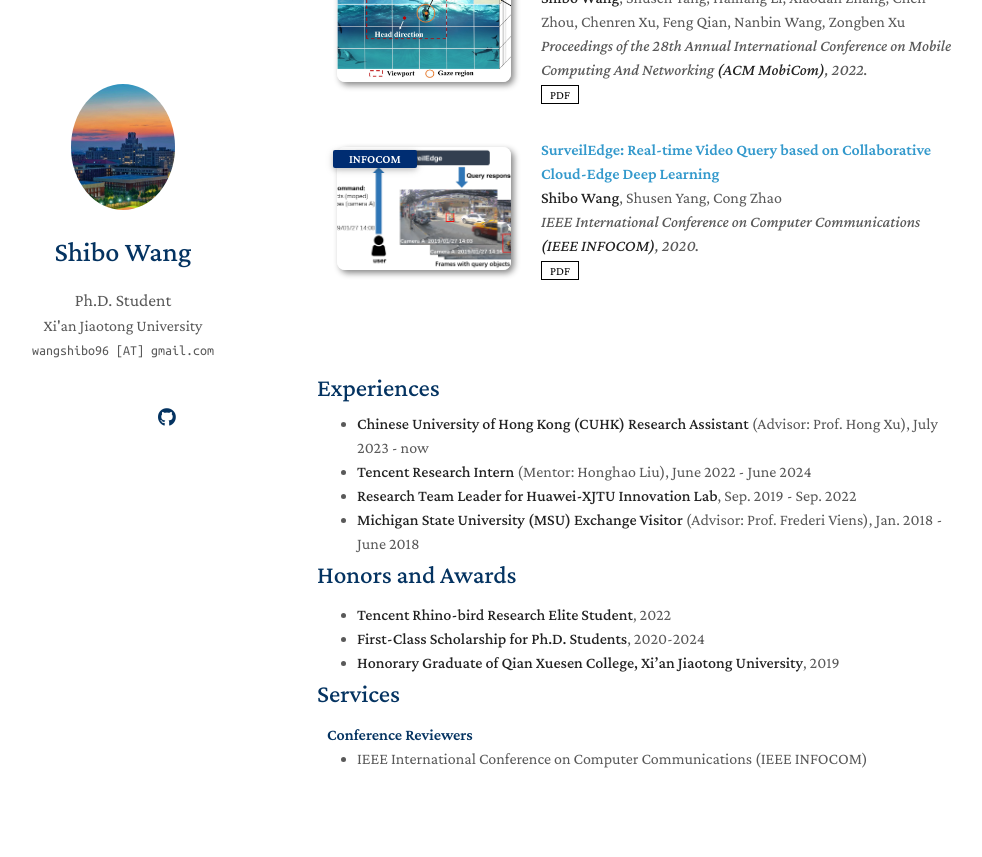
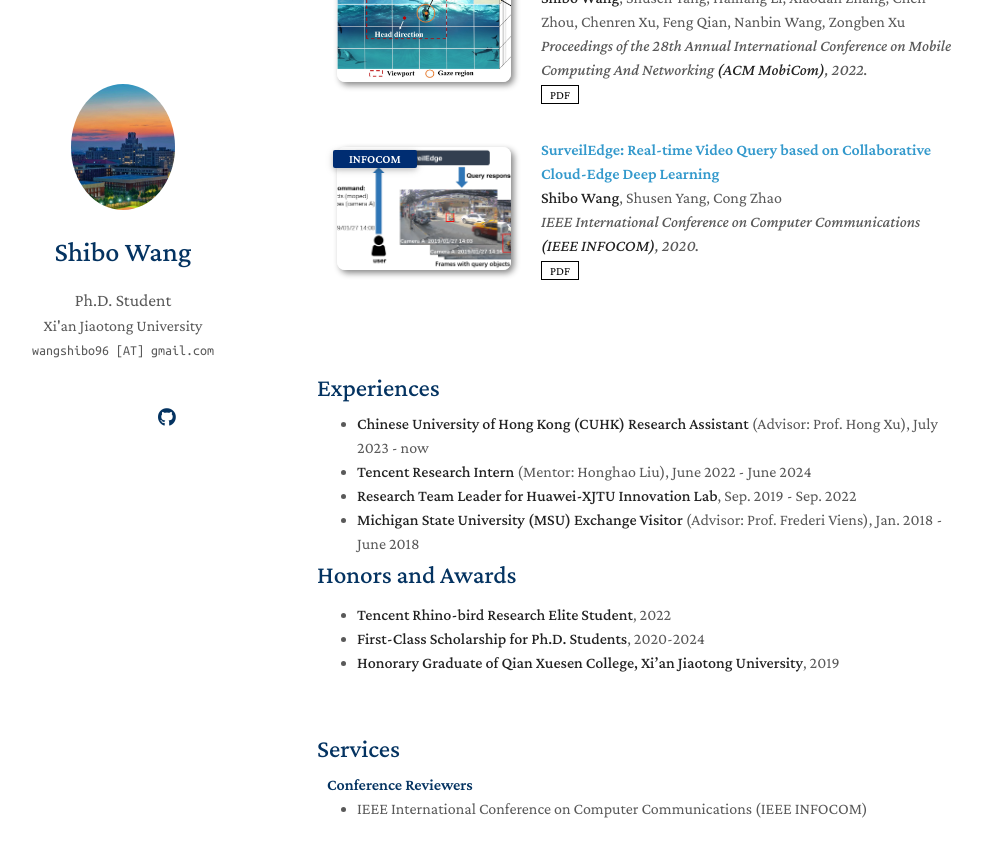
Before and after one commit to sibwang/sibwang.github.io, a Jekyll site: the page built from index.md, in a window 1280 px wide and 900 px high, scrolled down 1610 px. Shown: the top 857 px of the window, without its empty margins (153-1135 px from the left). Built offline with Jekyll 4.4.1, drawn with Linux system fonts in a browser that asks for light colours; nearby versions of some CDN libraries; a style sheet for code colours, icons or effects is not loaded; our own code applies the rules of GitHub Pages for plain Markdown files.

Commit message:
Update services.md

```diff
--- a/_includes/services.md
+++ b/_includes/services.md
@@ -1,4 +1,6 @@
-## Services
+<h1 id="services"></h1>
+
+<h2 style="margin: 60px 0px 10px;">Services</h2>
 
 <h4 style="margin:0 10px 0;">Conference Reviewers</h4>
 
```
